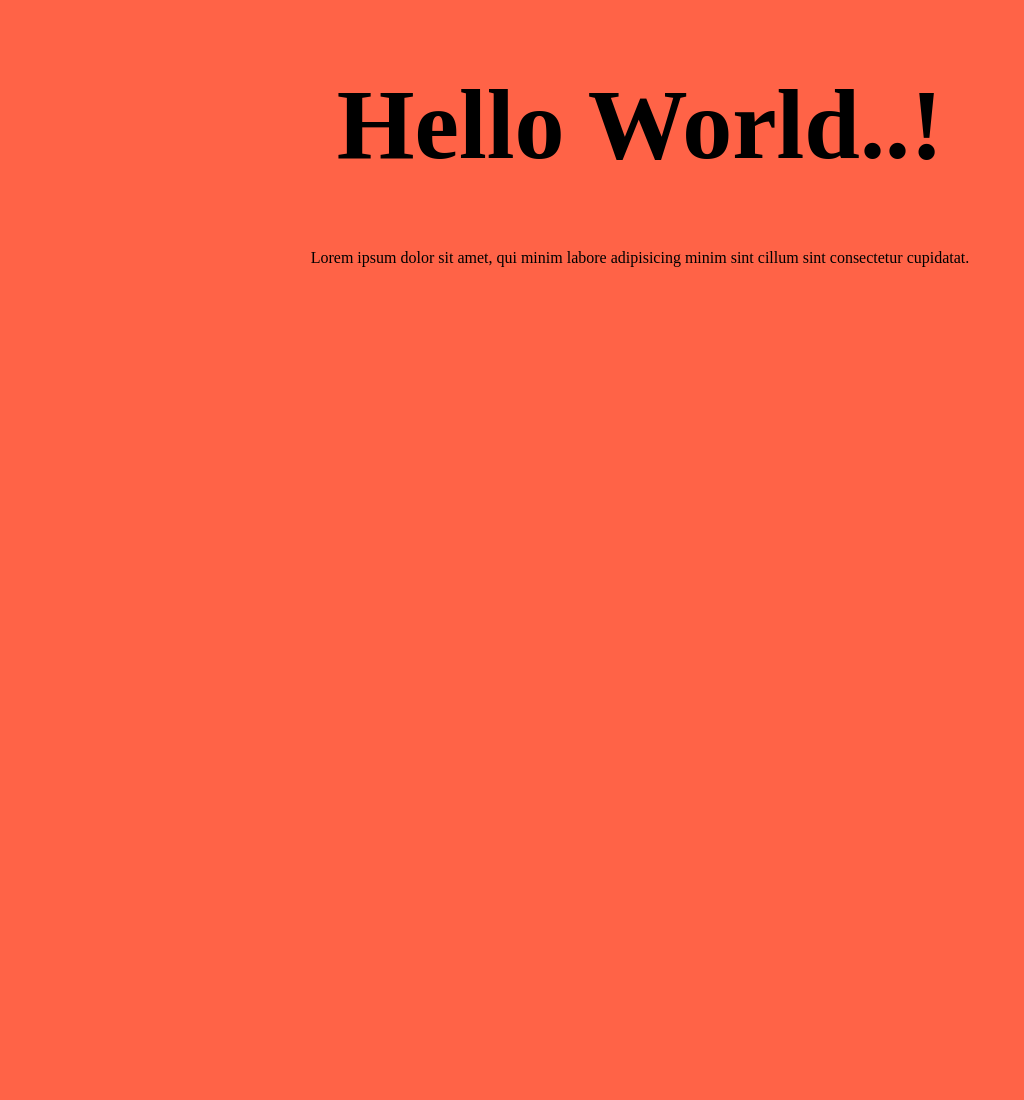
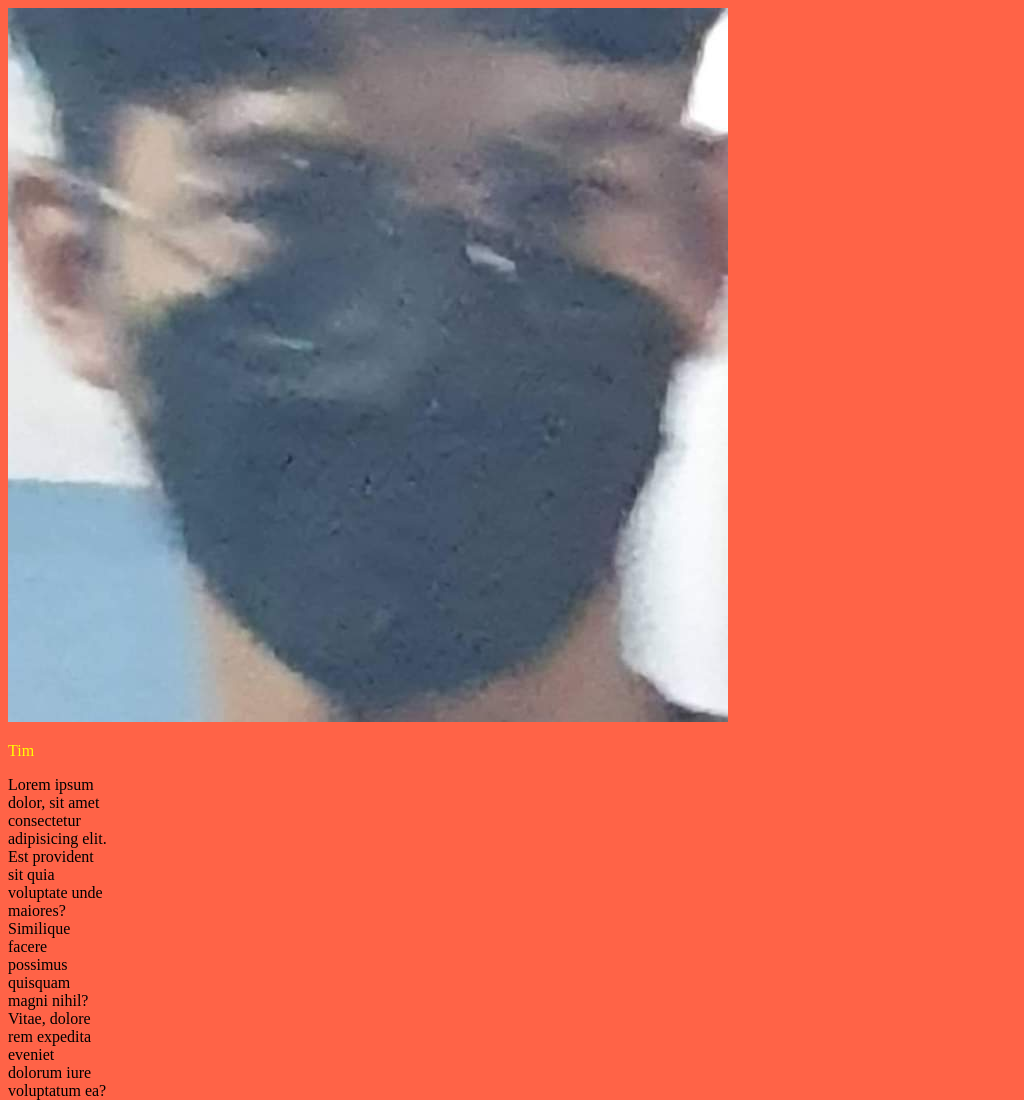
Before and after one commit to thimthy4u/TimKhode, a plain HTML site: page html/index.html in a window 1280 px wide. Shown: the whole page, without its empty margins (0-1024 px from the left). Before the commit the page ends 800 px from the top, so only its background shows below. Drawn offline with Linux system fonts and the light colour scheme.

Commit message:
add my name

```diff
--- a/html/index.html
+++ b/html/index.html
@@ -2,26 +2,29 @@
 <html lang="en">
   <head>
     <title></title>
-    <meta charset="UTF-8">
-    <meta name="viewport" content="width=device-width, initial-scale=1">
-    <link href="style/style.css" rel="stylesheet">
+    <meta charset="UTF-8" />
+    <meta name="viewport" content="width=device-width, initial-scale=1" />
+    <link href="style/style.css" rel="stylesheet" />
     <style>
-      h1{
-      font-size: 100px;
-    }
+      h1 {
+        font-size: 100px;
+      }
     </style>
   </head>
   <body bgcolor="tomato">
-    <center>
-      <div class="contianer">
-        <h1>Hello World..!</h1>
-        <p>
-          Lorem ipsum dolor sit amet,
-          qui minim labore adipisicing minim
-          sint cillum sint consectetur cupidatat.
-        </p>
-      <div>
-    </center>
-
+    <div class="container">
+      <section>
+        <div class="img">
+          <img src="/image/tim.jpg" alt="" />
+        </div>
+        <p>Tim</p>
+        <span
+          >Lorem ipsum dolor, sit amet consectetur adipisicing elit. Est
+          provident sit quia voluptate unde maiores? Similique facere possimus
+          quisquam magni nihil? Vitae, dolore rem expedita eveniet dolorum iure
+          voluptatum ea?</span
+        >
+      </section>
+    </div>
   </body>
 </html>
```
Also changed, not shown: cpp/tim.txt, html/image/tim.jpg (added), 1 other file.
